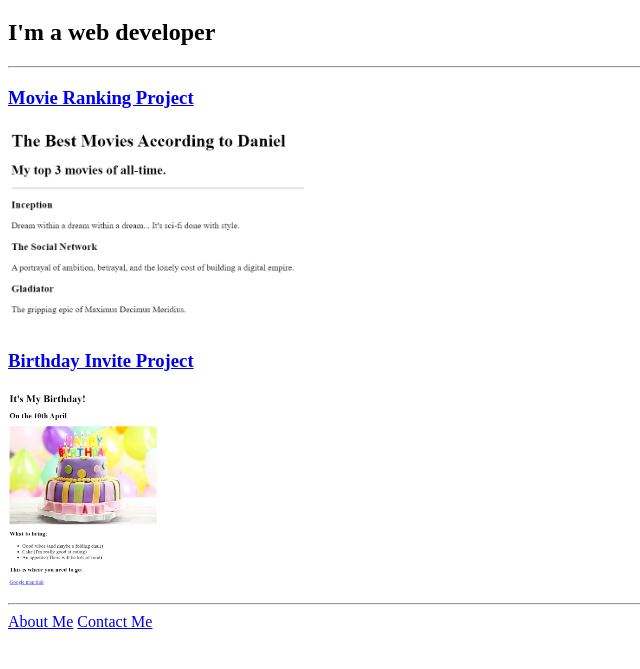
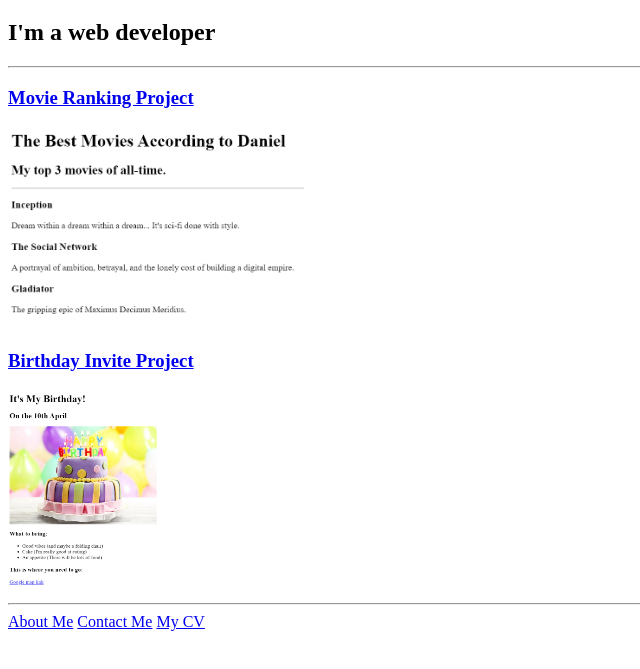
Before and after one commit to djcano/html-portfolio, a plain HTML site: page index.html in a window 1280 px wide. Shown: the part 61-730 px from the top of the page, without its empty margins (0-640 px from the left). Drawn offline with Linux system fonts and the light colour scheme.

Commit message:
index.html

```diff
--- a/index.html
+++ b/index.html
@@ -31,5 +31,6 @@ https://developer.mozilla.org/en-US/docs/Web/HTML/Element/img#attr-height -->
     <hr />
     <a href=".\public/about.html">About Me</a>
     <a href=".\public/contact.html">Contact Me</a>
+    <a href=".\/My CV.html">My CV</a>
 </body>
 </html>
```
